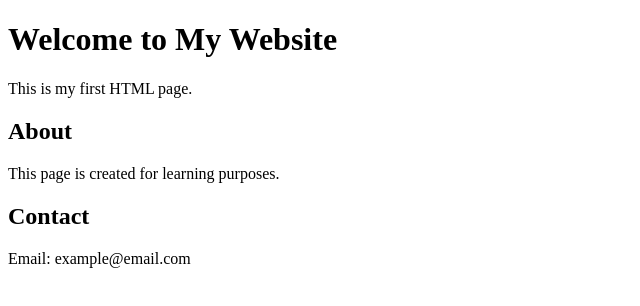
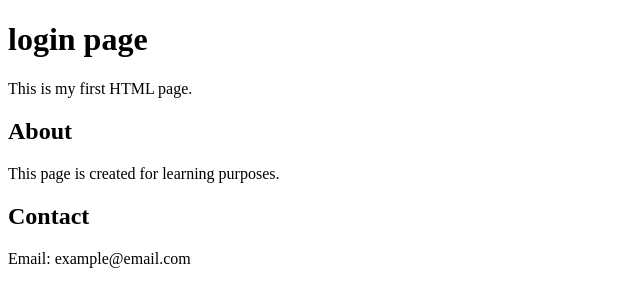
Before and after one commit to HCL-2/microservice, a plain HTML site: page index.html in a window 1280 px wide. Shown: the whole page, without its empty margins (0-640 px from the left). Drawn offline with Linux system fonts and the light colour scheme.

Commit message:
login page

```diff
--- a/index.html
+++ b/index.html
@@ -5,7 +5,7 @@
 </head>
 <body>
 
-    <h1>Welcome to My Website</h1>
+    <h1>login page</h1>
     <p>This is my first HTML page.</p>
 
     <h2>About</h2>
```
